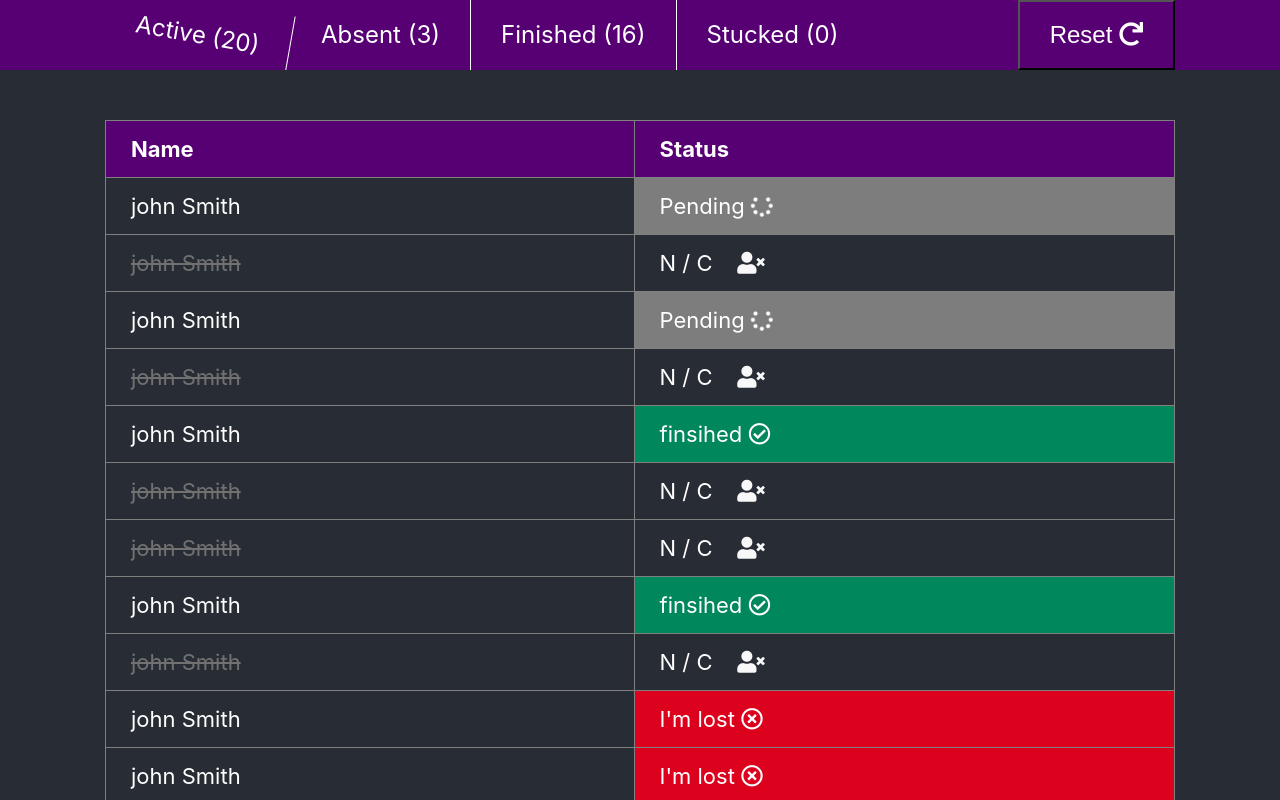
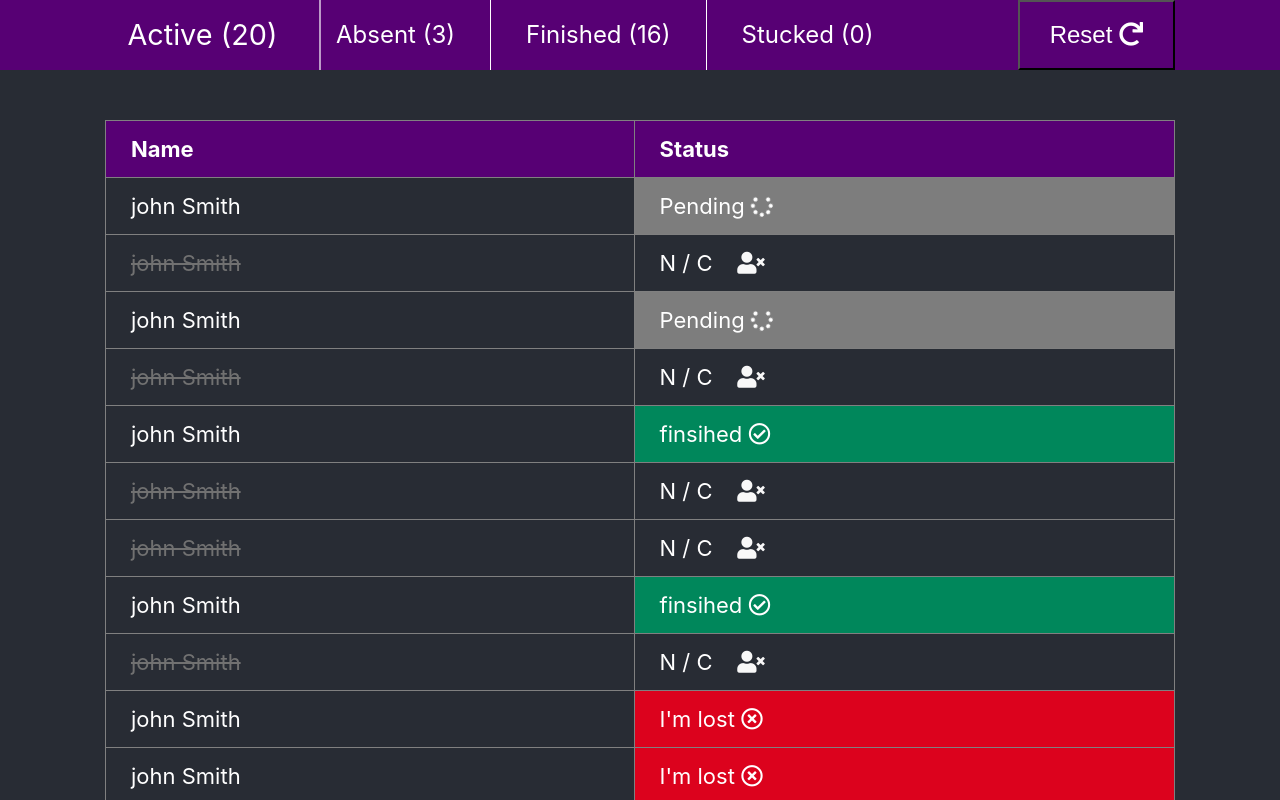
Before and after one commit to mhkafadar/bootcamp-in-class-tool-frontend, a plain HTML site: page index.html in a window 1280 px wide. In both pictures the pointer is over the item 198 px from the left and 35 px from the top of the page. Shown: the top 800 px of the page. Drawn offline with Linux system fonts and the light colour scheme.

Commit message:
change the effect for navbar items

```diff
--- a/style.css
+++ b/style.css
@@ -44,7 +44,7 @@ nav .left ul{
 }
 nav .left ul li{
   border-right: 1px solid #fff;
-  padding: 0 30px;
+  padding: 0 35px;
   font-size: calc(8px + 2vmin);
 }
 nav .left ul li:last-of-type{
@@ -52,8 +52,8 @@ nav .left ul li:last-of-type{
 }
 nav .left ul li:hover{
   cursor: pointer;
-  --transform: scale(1.4);
-  transform: rotate(370deg);
+  transform: scale(1.2);
+  --transform: rotate(370deg);
   transition: all 0.3s ease-in-out;
 }
 
```
